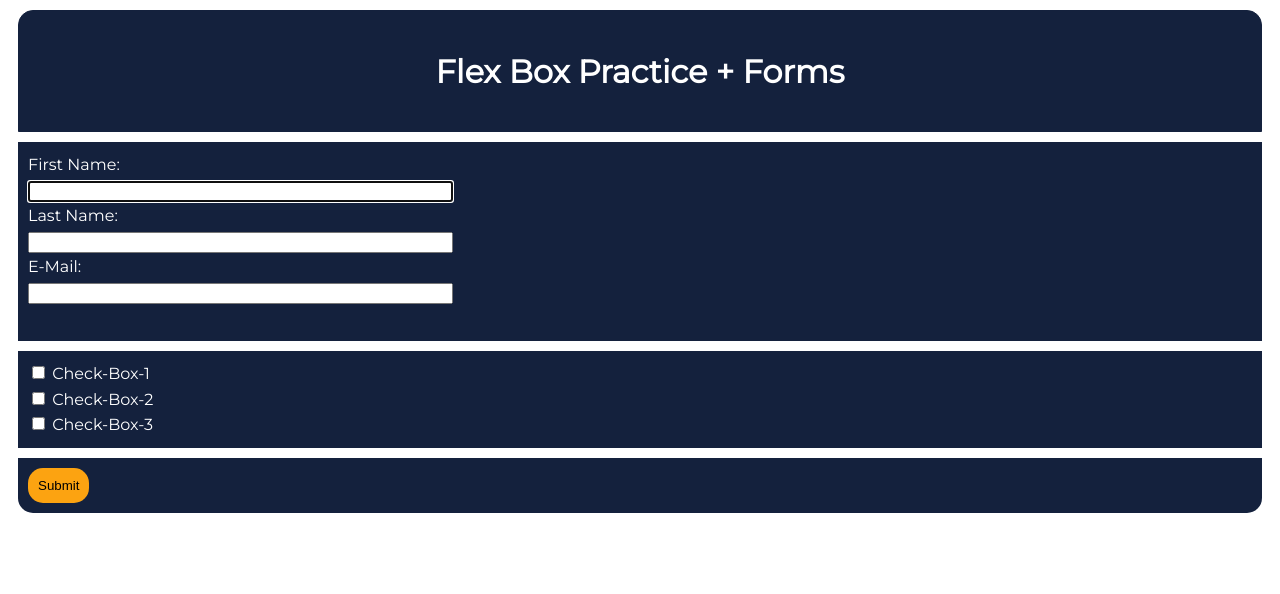
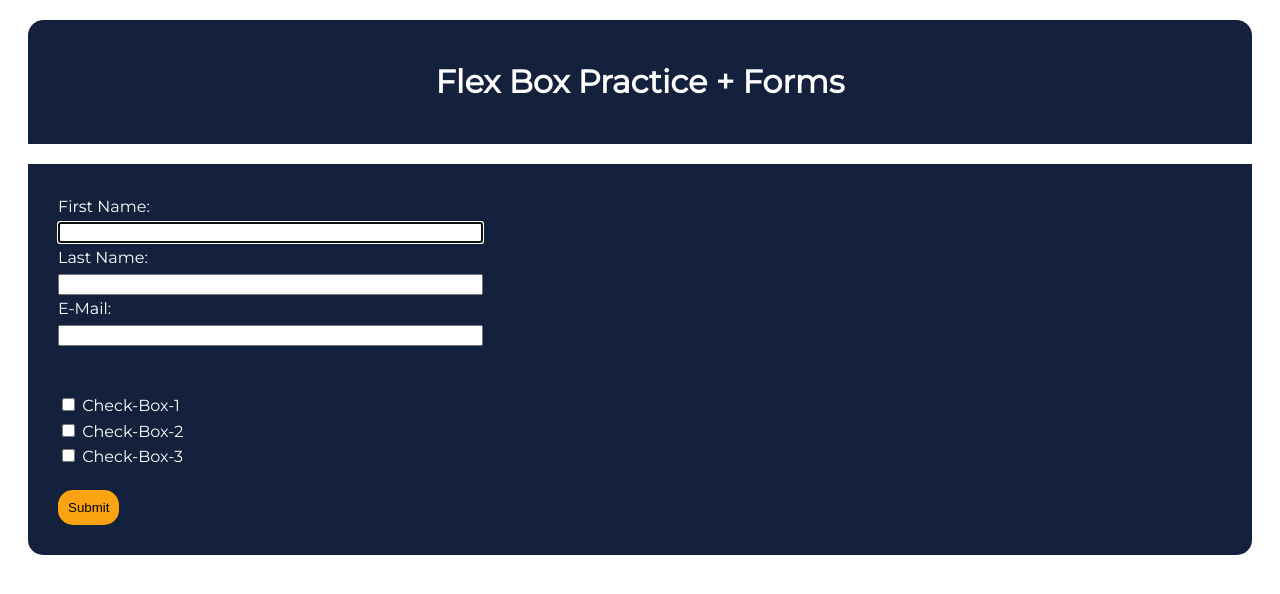
Before and after one commit to madpirat/Practice, a plain HTML site: page Flexbox/index.html in a window 1280 px wide. Drawn offline with Linux system fonts and the light colour scheme.

Commit message:
for code review

```diff
--- a/Flexbox/styles.css
+++ b/Flexbox/styles.css
@@ -9,28 +9,40 @@ body {
     text-align: center;
     border: 1px solid #14213D;
     border-radius: 15px 15px 0 0;
-    height: 100px;
-    margin: 10px;
-    padding: 10px;
+    margin: 20px;
+    padding: 20px;
     background-color: #14213D;
     color: #FFFFFF;
 }
 
-.form-group>div {
-    margin: 10px;
-    padding: 10px;
+.form-group {
+    display: flex;
+    flex-direction: column;
+    margin: 20px;
+    padding: 20px;
     color: #FFFFFF;
     background-color: #14213D;
     line-height: 1.6;
+    border-radius: 0 0 15px 15px;
+}
+
+.input-1 {
+    margin: 5px;
+    padding: 5px;
+}
+
+.input-2 {
+    margin: 5px;
+    padding: 5px;
 }
 
 .input-3 {
+    margin: 5px;
+    padding: 5px;
     border: 0px;
-    border-radius: 0 0 15px 15px;
 }
 
 .submit-button {
-
     padding: 10px;
     background: #FCA311;
     border: 0px;
```
Also changed, not shown: Flexbox/index.html (+1 -0 lines).
